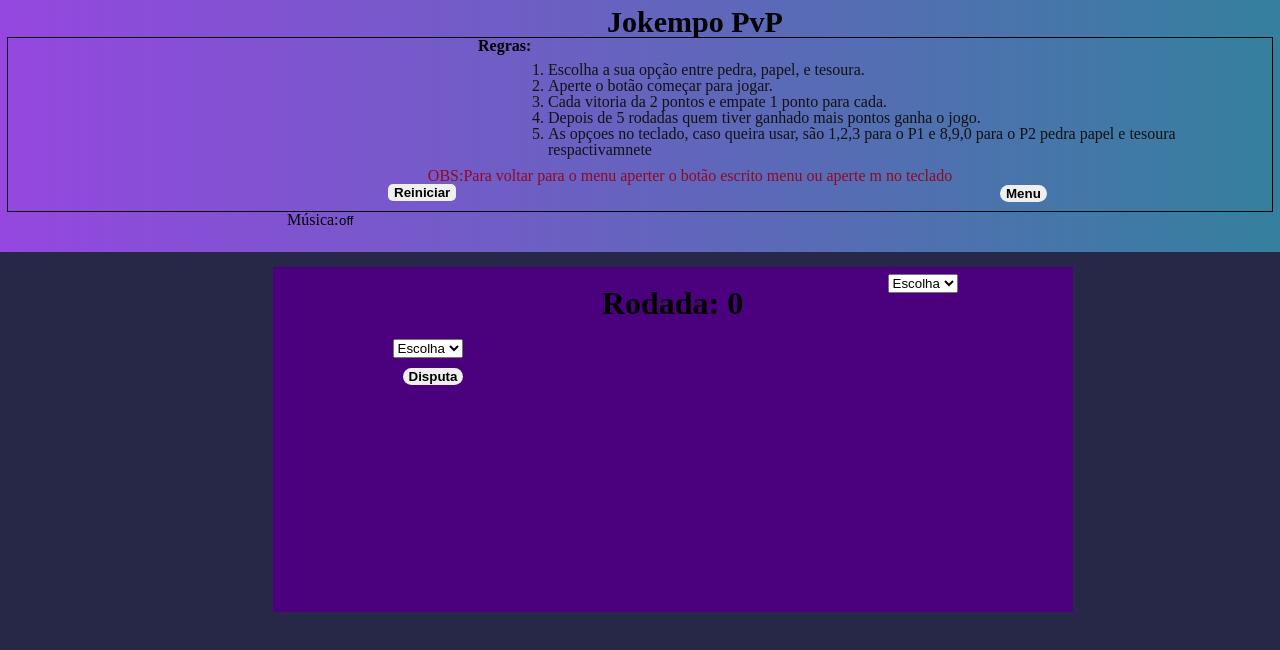
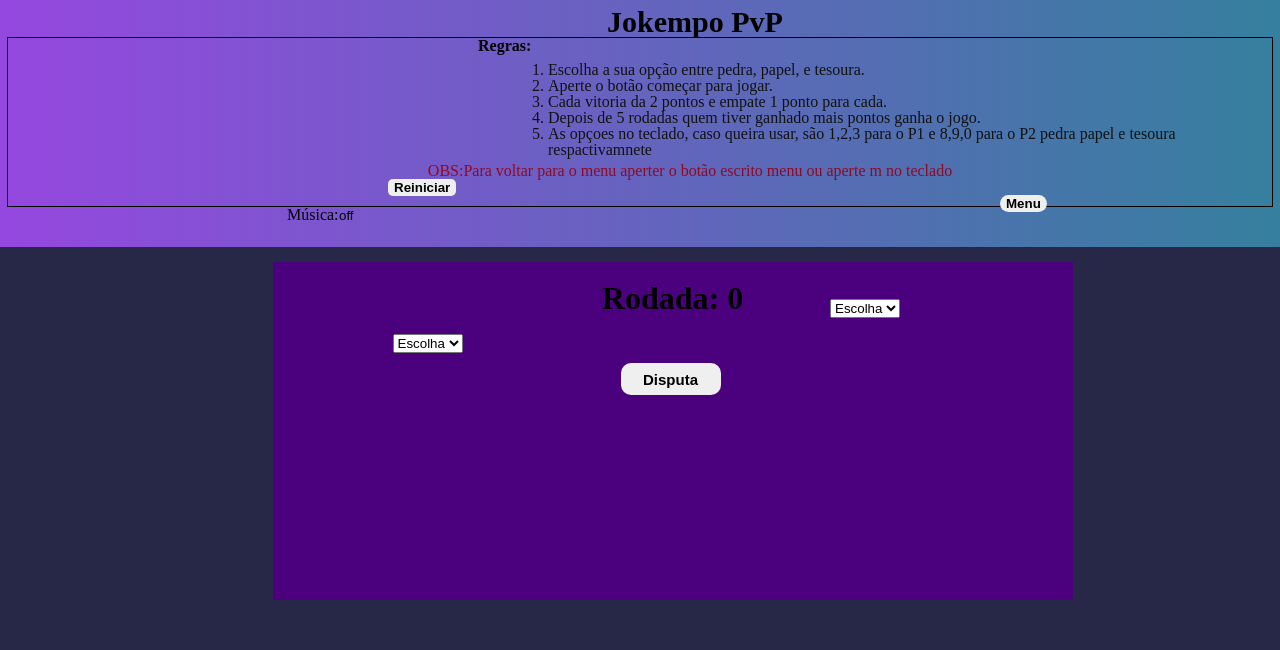
Before and after one commit to Hugomartinsdev/Jokempo, a plain HTML site: page PvP.html in a window 1280 px wide. Shown: the top 650 px of the page. Drawn offline with Linux system fonts and the light colour scheme.

Commit message:
Add files via upload

```diff
--- a/SRCs/Styles/PvP.style.css
+++ b/SRCs/Styles/PvP.style.css
@@ -29,7 +29,7 @@ body{
 .obs{
     display: flex;
     justify-content: center;
-    margin-top: 10px;
+    margin-top: 5px;
     margin-left:100px;
     color:rgb(143, 9, 36);
 }
@@ -60,7 +60,7 @@ body{
 
 .config .back{
     position: absolute;
-    top:185px;
+    top:195px;
     left:1000px;
     background: none;
 }
@@ -82,12 +82,24 @@ body{
     background-color: rgb(75, 0, 126);
     margin: 15px;
     margin-left: 80px;
-    height: 345px;
+    height: 338px;
     width: 800px;
 }
 
 .fieldPlayer{
     margin-left: 180px;
+}
+
+.fields .fieldPlayer .choiceP{
+    position: relative;
+    right: 60px;
+    cursor: pointer;
+}
+
+.fields .fieldPlayer .pontJ .pontT{
+    position: relative;
+    right:20px;
+    font-weight: 600;
 }
 
 .fieldPlayer .imagem img {
@@ -96,14 +108,20 @@ body{
 
 .fieldPlayer .jogar{
     margin: 10px;
+    margin-left: 228px;
+    position: relative;
+    right: 60px;
 }
 
 .fieldPlayer .jogar .PlayButton{
     border-radius: 10px;
+    width: 100px;
+    height: 32px;
 }
 
-.choiceP{
-    cursor: pointer;
+.fields .fieldPlayer .jogar .comb{
+    font-weight: 600;
+    font-size: 15px;
 }
 
 .fieldPlayer2{
@@ -129,26 +147,6 @@ body{
     font-size: 4vh;/*essa eu vou deixar vh porque fica melhor definir para cada tela do usuario o tamanho do round*/
 }
 
-.fields .fieldPlayer .choiceP{
-    position: relative;
-    right: 60px;
-}
-
-.fields .fieldPlayer .jogar{
-    position: relative;
-    right: 60px;
-}
-
-.fields .fieldPlayer .jogar .comb{
-    font-weight: 600;
-}
-
-.fields .fieldPlayer .pontJ .pontT{
-    position: relative;
-    right:20px;
-    font-weight: 600;
-}
-
 .fields .fieldPlayer2 .pointP2 .pontP2{
     position:relative;
     top:118px;
@@ -156,13 +154,16 @@ body{
     font-weight: 600;
 }
 
+.fields .fieldPlayer2 .testeP2{
+    position: fixed;
+    top:299px;
+    right:380px;
+
+}
+
 .output{
     display: flex;
     justify-content: center;
     position: relative;
-    bottom:50px;
+    bottom:70px;
 }
-
-/*OQUE FALTA
-1-ver porque a caixa de opção está se crescendo junto com a imagem
-2-TUDO QUE FALTA NO PvB
--- a/SRCs/Styles/Pvbstyle.css
+++ b/SRCs/Styles/Pvbstyle.css
@@ -29,7 +29,7 @@ body{
 .obs{
     display: flex;
     justify-content: center;
-    margin-top: 10px;
+    margin-top: 5px;
     margin-left:100px;
     color:rgb(143, 9, 36);
 }
@@ -59,7 +59,7 @@ body{
 
 .config .back{
     position: absolute;
-    top:185px;
+    top:195px;
     left:1000px;
     background: none;
 }
@@ -81,7 +81,7 @@ body{
     background-color: rgb(75, 0, 126);
     margin: 15px;
     margin-left: 80px;
-    height: 345px;
+    height: 338px;
     width: 800px;
 }
 
@@ -95,10 +95,19 @@ body{
 
 .fieldPlayer .jogar{
     margin: 10px;
+    position: relative;
+    left:156px;
 }
 
 .fieldPlayer .jogar .PlayButton{
     border-radius: 10px;
+    width: 100px;
+    height: 32px;
+}
+
+.fields .fieldPlayer .jogar .comb{
+    font-weight: 600;
+    font-size:15px;
 }
 
 .choiceP{
@@ -133,14 +142,7 @@ body{
     right: 60px;
 }
 
-.fields .fieldPlayer .jogar{
-    position: relative;
-    right: 60px;
-}
 
-.fields .fieldPlayer .jogar .comb{
-    font-weight: 600;
-}
 
 .fields .fieldPlayer .pontJ .pontT{
     position: relative;
@@ -159,12 +161,5 @@ body{
     display: flex;
     justify-content: center;
     position: relative;
-    bottom:50px;
+    bottom:70px;
 }
-
-/*OQUE FALTA
-1-VER SE DEIXO SO AS REGRAS COM A BORDA AO REDOR
-2-Ver se existe algum jeito de transformar as medidas quando o usuario aperta f11 ou cria outro doc caso isso ocorra
-3-Se não conseguir/não quiser a 2 eu so não faço ou se fizer para f11 eu aviso ao usuario para utlizar f11 para uma melhor experiencia
-4-ver se eu faço a caixa de respotas e o botão mas a esquerda de onde a imagem do jogador vai aparecer
-5-TALVEZ, MAS BEM TALVEZ,fazer a detecção com f11 e mudar para vh, ou mudar os pixels de tudo para a mudança com tela cheia
```
Also changed, not shown: SRCs/Styles/Menustyle.css (+23 -5 lines).
